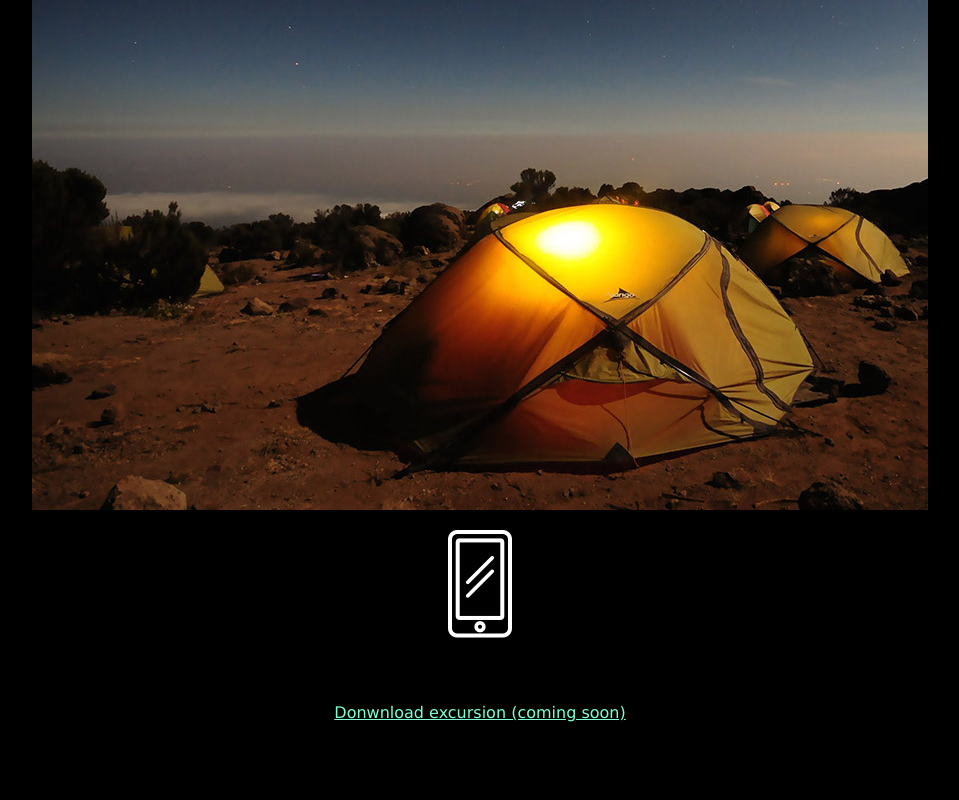
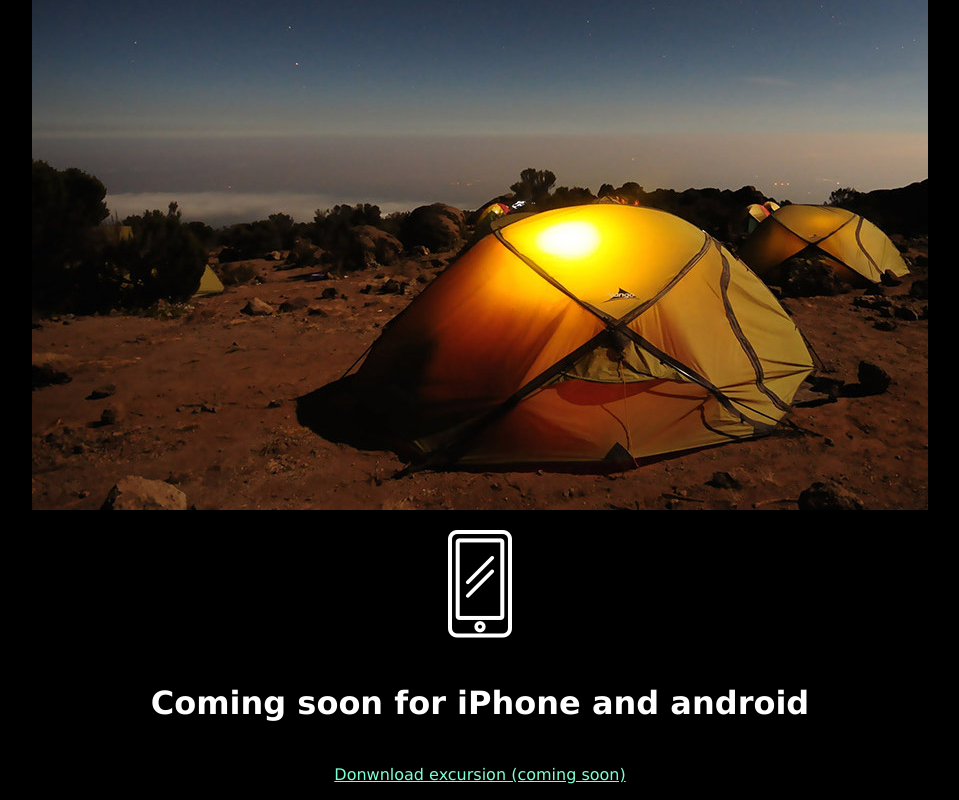
Before and after one commit to roy0162080/excursion, a plain HTML site: page index.html in a window 1280 px wide. Shown: the part 502-1302 px from the top of the page, without its empty margins (160-1119 px from the left). Before the commit the page ends 1240 px from the top, so only its background shows below. Drawn offline with Linux system fonts and the light colour scheme.

Commit message:
Add ctg style

```diff
--- a/index.html
+++ b/index.html
@@ -16,6 +16,7 @@
     <h4 class="second-sub-header">Excursion remembers plaaces you like, and recommends new points of interest around you </h4>
    <img src="resources/image/camp.jpg" alt="" ></p>
    <p> <img src="resources/image/phone.png"></p>
-   <h4>Coming soon for iPhone and android</h4>
+   <h4 class="ctg">Coming soon for iPhone and android</h4>
    <p ><a class="sub-header" href="#">Donwnload excursion (coming soon)</a></p>
+
 </html>
--- a/resources/css/style.css
+++ b/resources/css/style.css
@@ -21,3 +21,7 @@ body{
     color: gray;
     font-size: 21px;
 }
+.ctg{
+    color: white;
+    font-size: 32px;;
+}
```
